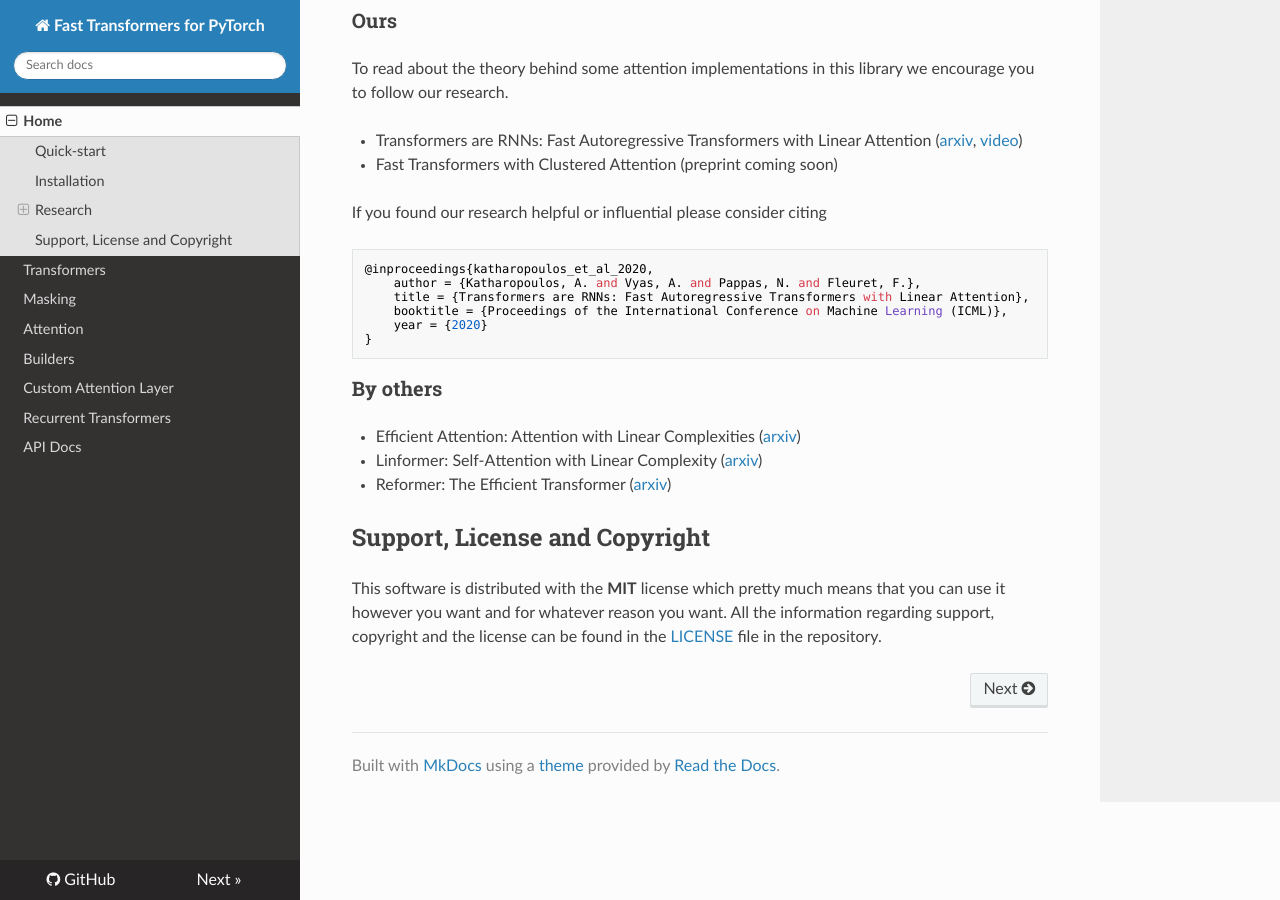
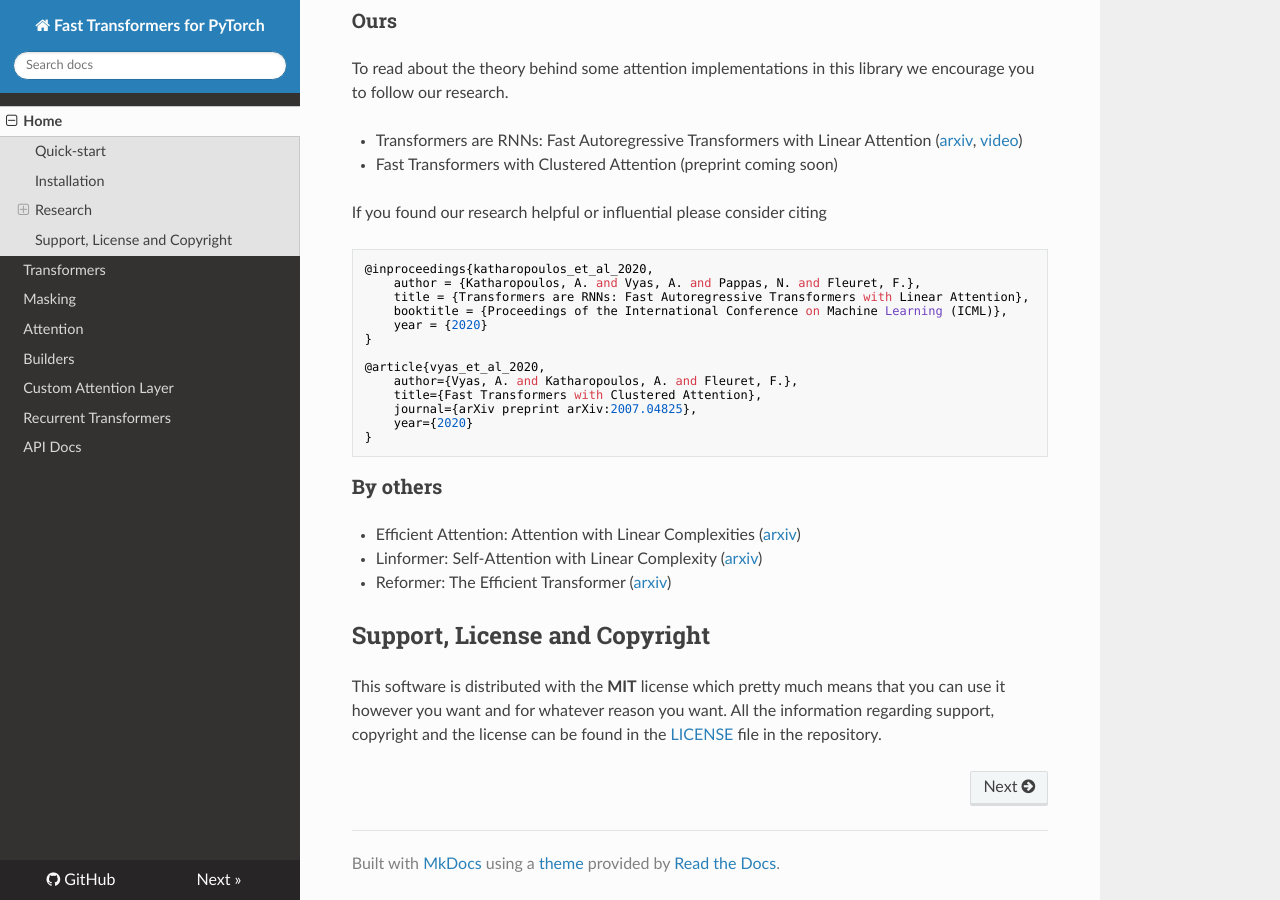
Before and after one commit to idiap/fast-transformers, an MkDocs documentation site: the page built from docs/index.md, in a window 1280 px wide and 900 px high, scrolled down 1155 px. Built offline with MkDocs 1.6.1, drawn with Linux system fonts in a browser that asks for light colours; nearby versions of some CDN libraries.

Commit message:
Add bibtex for clustered transformers

````diff
--- a/docs/index.md
+++ b/docs/index.md
@@ -78,6 +78,13 @@ If you found our research helpful or influential please consider citing
     booktitle = {Proceedings of the International Conference on Machine Learning (ICML)},
     year = {2020}
 }
+
+@article{vyas_et_al_2020,
+    author={Vyas, A. and Katharopoulos, A. and Fleuret, F.},
+    title={Fast Transformers with Clustered Attention},
+    journal={arXiv preprint arXiv:2007.04825},
+    year={2020}
+}
 ```
 
 ### By others
````
Also changed, not shown: README.rst.
